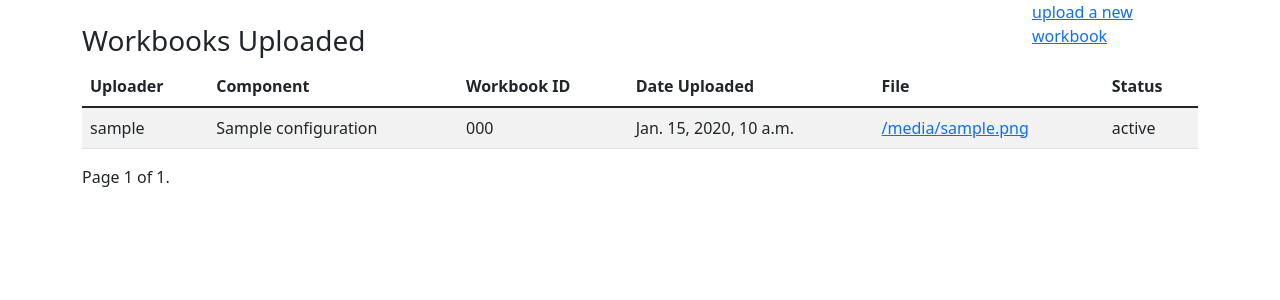
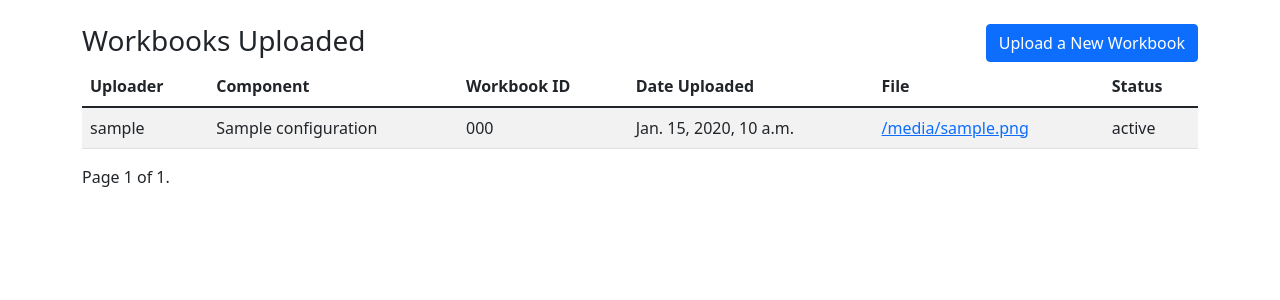
Before and after one commit to pulidongz/msi_hingacu, a Django app: template backend/etl/templates/etl/workbook_list.html in a window 1280 px wide. Shown: the part 72-372 px from the top of the page. Run offline with Django 3.2, Linux system fonts and the light colour scheme; the template is opened without the code that fills it: most values are stand-ins (such as "Sample title", 1, 10 or a date in 2020); data that the repository does not hold is empty; some libraries are stand-ins or nearby versions.

Commit message:
fix button

```diff
--- a/backend/etl/templates/etl/workbook_list.html
+++ b/backend/etl/templates/etl/workbook_list.html
@@ -9,11 +9,13 @@
 
 {% block content %}
 <div class="row">
-  <div class="col-10">
+  <div class="col-9">
     <h3 class="mt-4">{% trans "Workbooks Uploaded" %}</h3>
   </div>
-  <div class="col-2">
-    <span class="mt-4"><a href="">upload a new workbook</a></span>
+  <div class="col-3">
+    <a class="btn btn-primary mt-4 float-end" href="{% url 'etl:workbook-upload' %}">
+      Upload a New Workbook
+    </a>
   </div>
 </div>
 <div class="row-fluid etl">
```
